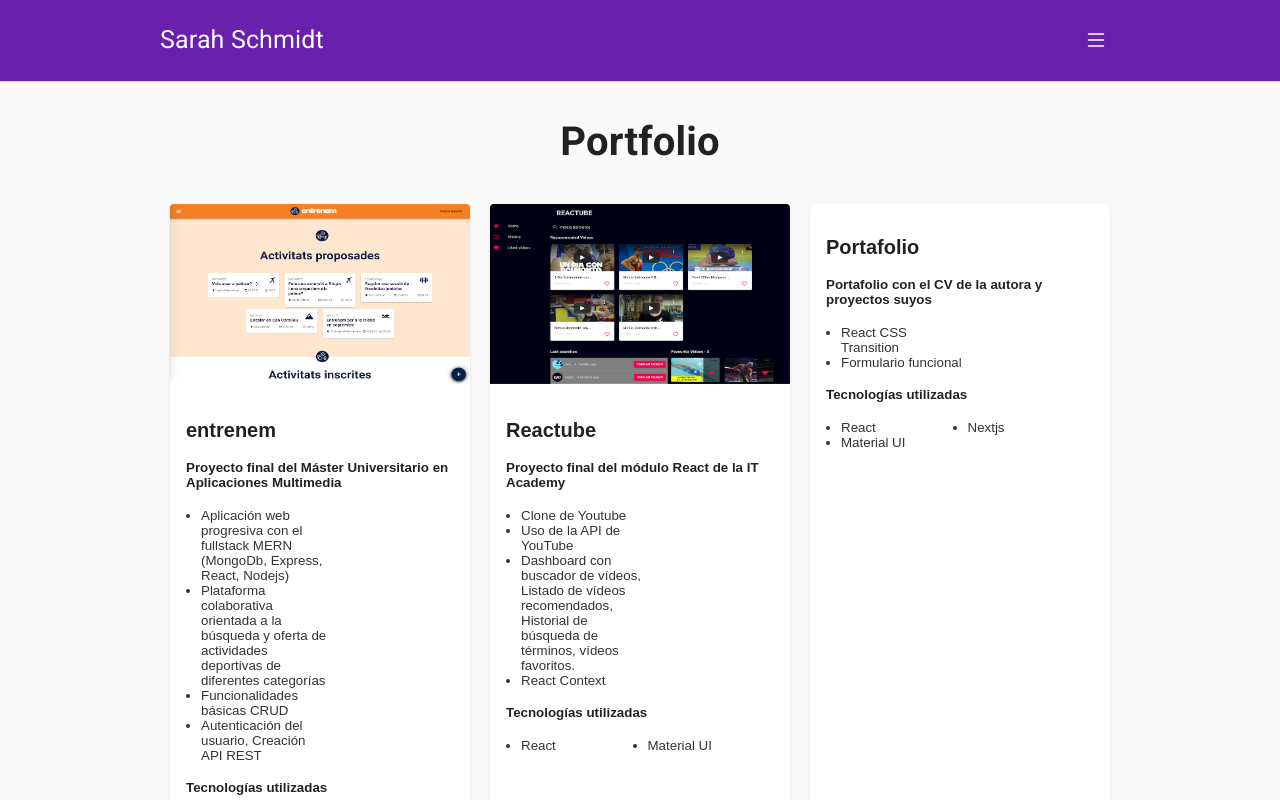
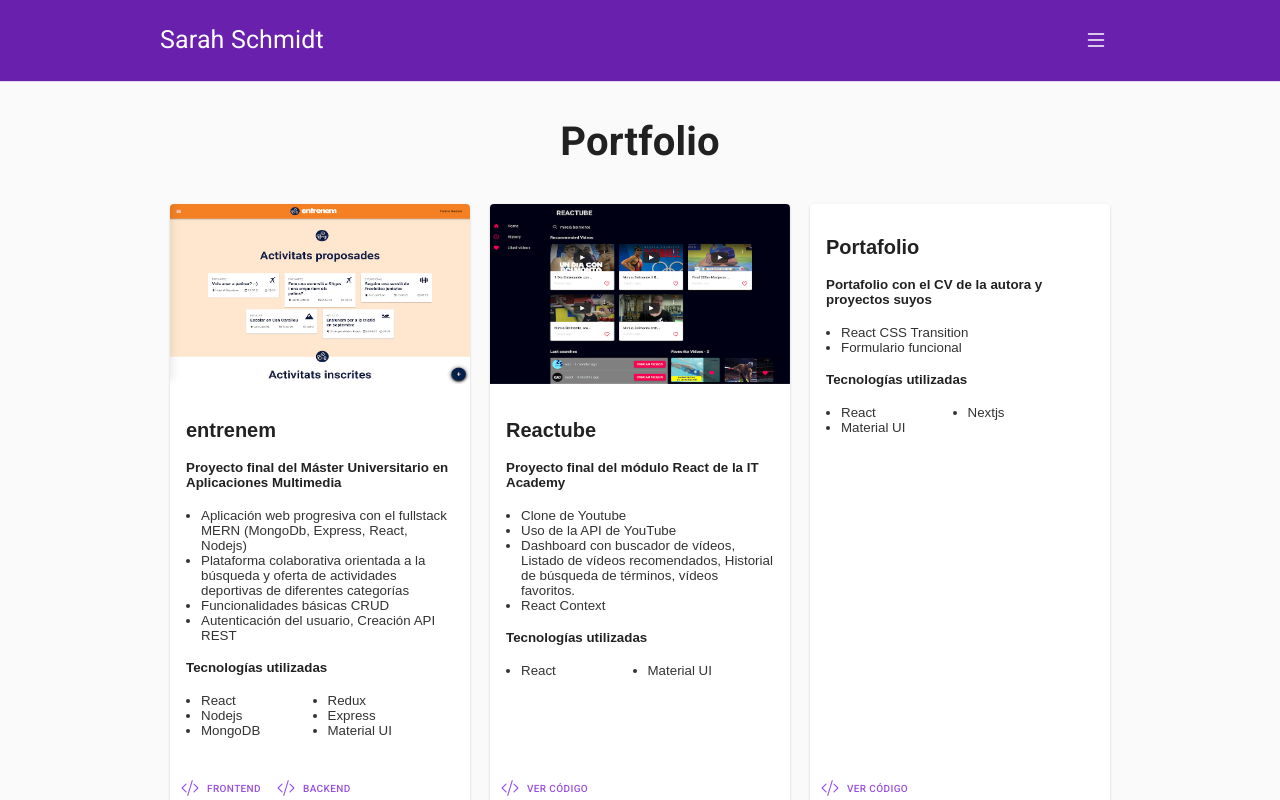
Before and after one commit to sschmidt0/portfolio, a Next.js app: page /portafolio in a window 1280 px wide. Shown: the top 800 px of the page. Built offline with nearby package versions, Linux system fonts and the light colour scheme.

Commit message:
corrected portfolio item first list item width

```diff
--- a/styles/Portfolio.module.scss
+++ b/styles/Portfolio.module.scss
@@ -35,11 +35,12 @@
     &:last-child {
       display: flex;
       flex-wrap: wrap;
+
+      li {
+        width: 50%;
+      }
     }
 
-    li {
-      width: 50%;
-    }
   }
 
   button > span {
```
